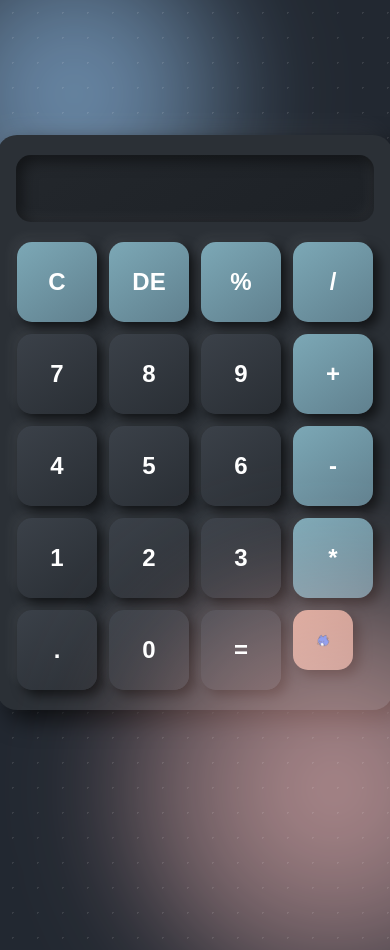
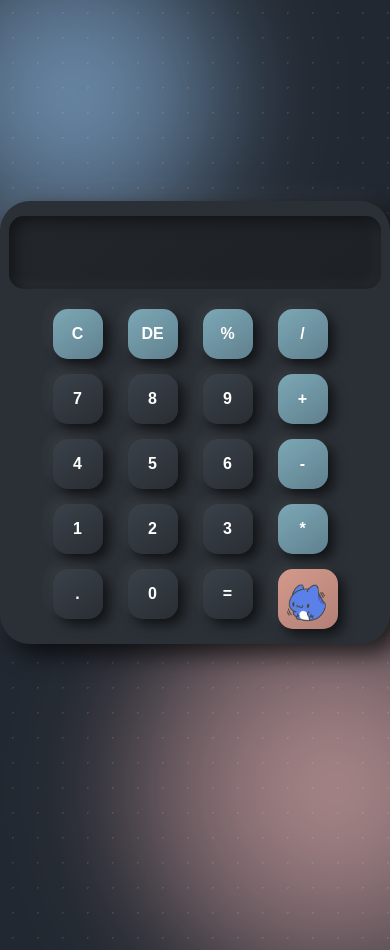
Before and after one commit to M-Ihsan/Portfolio, a PHP site: page /calculator/index.html in a window 390 px wide; the page is wider, and only the part inside the window is pictured. Shown: the top 950 px of that part. Run offline with PHP 8.4, Linux system fonts and the light colour scheme.

Commit message:
Add files via upload

```diff
--- a/calculator/style.css
+++ b/calculator/style.css
@@ -60,7 +60,7 @@ body::after {
   display: flex;
   flex-direction: column;
   align-items: center;
-  width: 100%;
+  z-index: 999;
 }
 
 /* Calculator display */
@@ -77,6 +77,7 @@ body::after {
     inset 5px 5px 15px rgba(0, 0, 0, 0.5),
     inset -5px -5px 15px rgba(255, 255, 255, 0.05);
   margin-bottom: 20px;
+  z-index: 9999;
 }
 
 #display:focus {
@@ -90,6 +91,7 @@ body::after {
   display: grid;
   grid-template-columns: repeat(4, 1fr);
   gap: 20px;
+  z-index: 9999;
 }
 
 /* 3D Buttons */
@@ -224,132 +226,64 @@ button:active {
   }
 }
 
-@media (max-width: 800px) {
+/* Media Queries for Responsiveness */
+@media (max-width: 768px) {
   #calculator {
     padding: 20px;
-    max-width: 95vw;
-    border-radius: 20px;
+    max-width: 90%;
   }
 
   #display {
     font-size: 2.2rem;
-    padding: 15px;
   }
 
   #keys {
-    gap: 25px;
+    gap: 15px;
   }
 
-  .cat-paw {
-    width: 70px;
-    height: 70px;
-    font-size: 1.4rem;
-    animation: none;
+  button {
+    width: 60px;
+    height: 60px;
+    font-size: 1.2rem;
   }
 
-  .cat-paw img {
-    width: 40px;
-    height: 40px;
+  /* Hide the cat paw animation and the peek effect */
+  .cat-paw {
+    animation: none;
+    width: 60px;
+    height: 60px;
+    font-size: 1.2rem;
   }
 
   .cat-peek {
-    scale: 30%;
+    opacity: 0;
   }
-  .bottom-left, .bottom-right , .top-left ,.top-right  {
+
+  /* Hide positions of the glowing shapes */
+  .bottom-left, .bottom-right, .top-left, .top-right {
     display: none;
   }
 }
 
-@media (max-width: 500px) {
+/* Media Query for Small Screens (Phones) */
+@media (max-width: 480px) {
   #calculator {
-    padding: 20px;
-    max-width: 95vw;
-    border-radius: 20px;
+    padding: 15px;
+    max-width: 100%;
   }
 
   #display {
-    font-size: 2rem;
-    padding: 15px;
+    font-size: 1.8rem;
   }
 
-  #keys {
-    gap: 12px;
+  button {
+    width: 50px;
+    height: 50px;
+    font-size: 1rem;
   }
 
-
-  .cat-paw {
-    width: 60px;
-    height: 60px;
-    font-size: 1.2rem;
-    animation: none ;
-  }
-
-  .cat-paw img {
-    width: 15px;
-    height: 15px;
-  }
-
-  .cat-peek {
-    scale: 10%;
-  }
-  .bottom-left, .bottom-right , .top-left ,.top-right  {
+  /* Hide positions of the glowing shapes */
+  .bottom-left, .bottom-right, .top-left, .top-right {
     display: none;
   }
 }
-
-@media (max-width: 375px) {
-  #display {
-    font-size: 1.8rem;
-    padding: 12px;
-  }
-
-  .cat-paw {
-    width: 50px;
-    height: 50px;
-    font-size: 1rem;
-    animation: none;
-  }
-
-  .cat-paw img {
-    width: 15px;
-    height: 15px;
-  }
-
-  .cat-peek {
-    scale: 10%;
-  }
-  .bottom-left, .bottom-right , .top-left ,.top-right  {
-    display: none;
-  }
-}
-
-@media (max-width: 320px) {
-  #calculator {
-    padding: 15px;
-    max-width: 90vw;
-  }
-
-  #display {
-    font-size: 1.6rem;
-    padding: 10px;
-  }
-
-  .cat-paw {
-    width: 45px;
-    height: 45px;
-    font-size: 0.9rem;
-    animation: none;
-  }
-
-  .cat-paw img {
-    width: 15px;
-    height: 15px;
-  }
-
-  .cat-peek {
-    scale:10%;
-  }
-  .bottom-left, .bottom-right , .top-left ,.top-right  {
-    display: none;
-  }
-}
```
